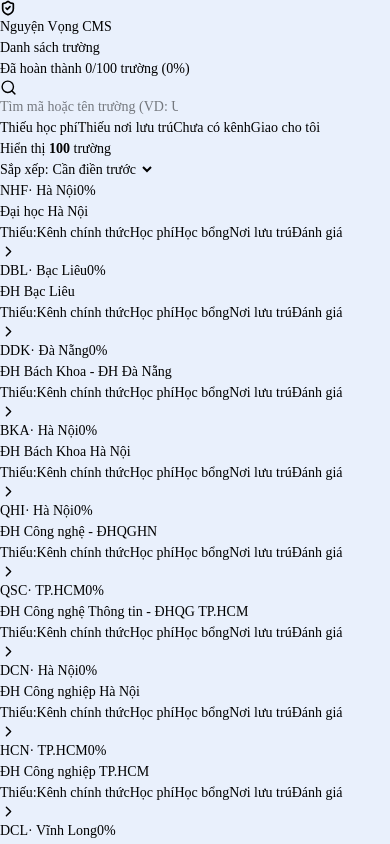
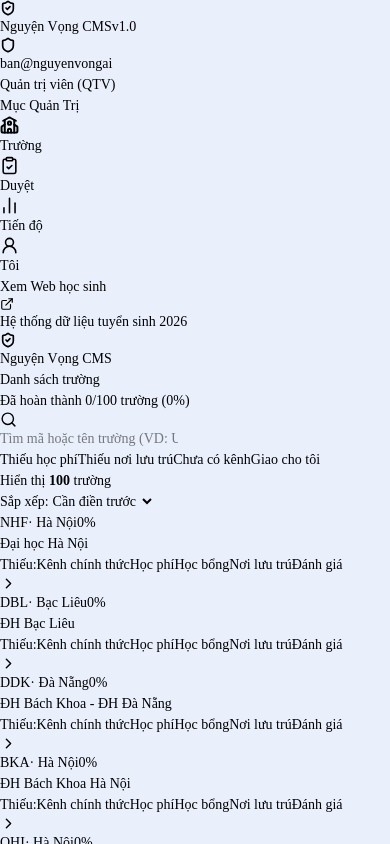
Before and after one commit to manhdungcr7/MLAI_HoTroTuyenSinh, a React (Vite) app in the folder cms/: page / in a window 390 px wide. Shown: the top 844 px of the page. Built offline with nearby package versions, Linux system fonts and the light colour scheme; no server answers.

Commit message:
feat(cms): them Desktop Sidebar responsive, phan quyen ro rang CTV/QTV va hoan thien kien truc Data

```diff
--- a/cms/src/giao-dien/index.css
+++ b/cms/src/giao-dien/index.css
@@ -51,8 +51,13 @@ body {
   :focus-visible { outline: 3px solid #8db4ff; outline-offset: 2px; }
 }
 
-/* Khung điện thoại: trên máy tính, ứng dụng nằm giữa một cột rộng 430px */
-.khung-ung-dung { max-width: 430px; margin: 0 auto; min-height: 100dvh; background: var(--color-nen); position: relative; box-shadow: 0 0 40px rgba(22, 100, 245, .08); overflow-x: clip; }
+/* Khung ứng dụng: trên mobile tối ưu 100%, trên desktop mở rộng layout toàn màn hình */
+.khung-ung-dung {
+  width: 100%;
+  min-height: 100dvh;
+  background: var(--color-nen);
+  position: relative;
+}
 .an-thanh-cuon::-webkit-scrollbar { display: none; }
 .an-thanh-cuon { scrollbar-width: none; }
 .vung-an-toan-duoi { padding-bottom: calc(env(safe-area-inset-bottom) + 6px); }
--- a/cms/src/thanh-phan/khung/khung-goc.tsx
+++ b/cms/src/thanh-phan/khung/khung-goc.tsx
@@ -1,23 +1,146 @@
-// BỘ KHUNG DUY NHẤT của CMS.
-import { type ReactNode } from "react";
+// BỘ KHUNG DUY NHẤT của CMS - Hỗ trợ Mobile và Desktop Sidebar chuẩn Responsive.
+import { useState, useEffect, type ReactNode } from "react";
 import { Link, Outlet, useLocation, useNavigate } from "react-router-dom";
-import { ArrowLeft, ChartNoAxesColumn, ClipboardCheck, School, ShieldCheck, UserRound, type LucideIcon } from "lucide-react";
+import {
+  ArrowLeft, ChartNoAxesColumn, ClipboardCheck, School, ShieldCheck,
+  UserRound, ExternalLink, RefreshCw, UserCheck, Shield, type LucideIcon
+} from "lucide-react";
 import { CAC_TAB } from "@cms/duong-dan";
 import { gop } from "@cms/thanh-phan/ui/nut-the";
 import { DangDungDuLieuMau } from "@cms/trang-thai/phien";
+import { chuyenDoiVaiTroMau, vaiTroMau, dangDungDuLieuMau } from "@cms/may-chu/che-do";
 
 const ICON_TAB: Record<(typeof CAC_TAB)[number]["id"], LucideIcon> = {
   truong: School, duyet: ClipboardCheck, tienDo: ChartNoAxesColumn, toi: UserRound,
 };
 
-/** Khung có thanh 4 mục ở dưới. Mọi màn của CMS nằm trong khung này. */
+/** Sidebar cho màn hình máy tính (md: >= 768px) */
+function SidebarDesktop() {
+  const { pathname } = useLocation();
+  const [vaiTro, setVaiTro] = useState(vaiTroMau());
+  const giaLap = dangDungDuLieuMau();
+
+  useEffect(() => {
+    const handleDoi = () => setVaiTro(vaiTroMau());
+    window.addEventListener("cms:vai-doi", handleDoi);
+    return () => window.removeEventListener("cms:vai-doi", handleDoi);
+  }, []);
+
+  const handleToggleRole = () => {
+    const moi = chuyenDoiVaiTroMau();
+    setVaiTro(moi);
+    window.location.reload();
+  };
+
+  return (
+    <aside className="hidden md:flex flex-col w-64 lg:w-72 bg-trang border-r border-vien shrink-0 sticky top-0 h-screen select-none z-30">
+      {/* 1. Header & Logo */}
+      <div className="p-5 border-b border-vien">
+        <div className="flex items-center justify-between">
+          <Logo />
+          <span className="text-[10.5px] font-extrabold px-2 py-0.5 rounded bg-xanh-nhat text-xanh">v1.0</span>
+        </div>
+
+        {/* Thẻ người dùng & Vai trò */}
+        <div className="mt-4 p-3 rounded-xl bg-slate-50 border border-vien/80">
+          <div className="flex items-center justify-between">
+            <div className="flex items-center gap-2 min-w-0">
+              <span className={gop(
+                "size-8 rounded-lg grid place-items-center text-white shrink-0 shadow-2xs",
+                vaiTro === "qtv" ? "bg-xanh" : "bg-luc"
+              )}>
+                {vaiTro === "qtv" ? <Shield size={16} strokeWidth={2.5} /> : <UserCheck size={16} strokeWidth={2.5} />}
+              </span>
+              <div className="min-w-0">
+                <p className="text-[12px] font-bold text-muc truncate">ban@nguyenvongai</p>
+                <p className={gop("text-[11px] font-extrabold leading-none mt-0.5", vaiTro === "qtv" ? "text-xanh" : "text-luc-chu")}>
+                  {vaiTro === "qtv" ? "Quản trị viên (QTV)" : "Tình nguyện viên (CTV)"}
+                </p>
+              </div>
+            </div>
+          </div>
+
+          {giaLap && (
+            <button
+              type="button"
+              onClick={handleToggleRole}
+              title="Nhấn để đổi vai trò thử nghiệm"
+              className="mt-2.5 w-full py-1.5 px-2 rounded-lg bg-trang hover:bg-xanh-nhat border border-vien text-[11.5px] font-bold text-chu flex items-center justify-center gap-1.5 transition-colors"
+            >
+              <RefreshCw size={12} className="text-xanh shrink-0" />
+              <span>Đổi sang: {vaiTro === "qtv" ? "CTV" : "QTV"}</span>
+            </button>
+          )}
+        </div>
+      </div>
+
+      {/* 2. Menu Điều Hướng Chính */}
+      <nav aria-label="Điều hướng desktop" className="flex-1 p-3.5 space-y-1.5 overflow-y-auto">
+        <p className="px-3 py-1 text-[11px] font-bold uppercase tracking-wider text-chu-phu/70">Mục Quản Trị</p>
+        {CAC_TAB.map((t) => {
+          const dang = t.khop(pathname);
+          const Icon = ICON_TAB[t.id];
+          return (
+            <Link
+              key={t.id}
+              to={t.den}
+              aria-current={dang ? "page" : undefined}
+              className={gop(
+                "flex items-center gap-3 px-3.5 py-2.5 rounded-xl font-bold text-[14px] transition-all",
+                dang
+                  ? "bg-xanh text-white shadow-xs font-extrabold"
+                  : "text-chu hover:bg-nen hover:text-muc"
+              )}
+            >
+              <Icon size={19} strokeWidth={dang ? 2.5 : 2} className={dang ? "text-white" : "text-chu-phu"} />
+              <span className="flex-1">{t.nhan}</span>
+              {t.id === "duyet" && vaiTro === "ctv" && (
+                <span className={gop("text-[10px] font-extrabold px-1.5 py-0.5 rounded", dang ? "bg-white/20 text-white" : "bg-cam-nhat text-cam-chu")}>
+                  QTV
+                </span>
+              )}
+            </Link>
+          );
+        })}
+      </nav>
+
+      {/* 3. Footer Sidebar */}
+      <div className="p-4 border-t border-vien bg-slate-50/70 text-[12px] space-y-2">
+        <a
+          href="/"
+          target="_blank"
+          rel="noreferrer"
+          className="flex items-center justify-between py-2 px-3 rounded-lg bg-trang border border-vien text-chu hover:text-xanh font-bold transition-colors"
+        >
+          <span>Xem Web học sinh</span>
+          <ExternalLink size={14} className="text-chu-phu" />
+        </a>
+        <div className="px-1 text-[11px] text-chu-phu leading-relaxed">
+          <p>Hệ thống dữ liệu tuyển sinh 2026</p>
+        </div>
+      </div>
+    </aside>
+  );
+}
+
+/** Khung có thanh điều hướng: Mobile có thanh dưới, Desktop có Sidebar trái */
 export function KhungCoThanhDuoi() {
   const { pathname } = useLocation();
   return (
-    <div className="khung-ung-dung min-h-screen pb-24 md:pb-28 antialiased">
-      <DangDungDuLieuMau />
-      <Outlet />
-      <nav aria-label="Điều hướng chính" className="fixed bottom-0 inset-x-0 z-40 mx-auto max-w-[430px] md:max-w-[600px] bg-trang/95 backdrop-blur-none border-t border-vien shadow-[0_-2px_10px_rgba(0,0,0,0.03)] vung-an-toan-duoi">
+    <div className="khung-ung-dung min-h-screen antialiased flex flex-col md:flex-row bg-nen">
+      {/* Sidebar bên trái cho Laptop / Desktop */}
+      <SidebarDesktop />
+
+      {/* Vùng nội dung chính */}
+      <div className="flex-1 min-w-0 flex flex-col min-h-screen">
+        <DangDungDuLieuMau />
+        <div className="flex-1 pb-24 md:pb-12 max-w-5xl w-full mx-auto">
+          <Outlet />
+        </div>
+      </div>
+
+      {/* Bottom Navigation chỉ hiện trên Mobile */}
+      <nav aria-label="Điều hướng chính mobile" className="md:hidden fixed bottom-0 inset-x-0 z-40 bg-trang/95 backdrop-blur-none border-t border-vien shadow-[0_-2px_10px_rgba(0,0,0,0.03)] vung-an-toan-duoi">
         <ul className="grid grid-cols-4 px-1">
           {CAC_TAB.map((t) => {
             const dang = t.khop(pathname);
@@ -69,14 +192,15 @@ export function Logo({ nho }: { nho?: boolean }) {
 /** Đầu trang CỦA MỤC (trang gốc): logo + tiêu đề lớn, tối ưu không rớt dòng. */
 export function DauTrangChinh({ tieuDe, moTa, phai }: { tieuDe: ReactNode; moTa?: string; phai?: ReactNode }) {
   return (
-    <header className="px-4 pt-3.5 pb-2">
+    <header className="px-4 md:px-6 pt-3.5 md:pt-6 pb-2">
       <div className="flex items-center justify-between">
-        <Logo nho />
+        <div className="md:hidden"><Logo nho /></div>
+        <div className="hidden md:block" />
         {phai}
       </div>
       <div className="mt-2.5 min-w-0">
-        <h1 className="text-[22px] md:text-[24px] leading-tight font-extrabold text-muc tracking-tight">{tieuDe}</h1>
-        {moTa && <p className="text-[13px] text-chu-phu mt-0.5 leading-snug">{moTa}</p>}
+        <h1 className="text-[22px] md:text-[26px] leading-tight font-extrabold text-muc tracking-tight">{tieuDe}</h1>
+        {moTa && <p className="text-[13px] md:text-[14px] text-chu-phu mt-0.5 leading-snug">{moTa}</p>}
       </div>
     </header>
   );
@@ -86,7 +210,7 @@ export function DauTrangChinh({ tieuDe, moTa, phai }: { tieuDe: ReactNode; moTa?
 export function DauTrangCoQuayLai({ tieuDe, quayLai, phai, moTa }: { tieuDe: string; quayLai?: string; phai?: ReactNode; moTa?: string }) {
   const nav = useNavigate();
   return (
-    <header className="sticky top-0 z-30 bg-nen border-b border-vien/80 px-2 min-h-[52px] flex items-center gap-2 shadow-2xs">
+    <header className="sticky top-0 z-30 bg-nen border-b border-vien/80 px-2 md:px-6 min-h-[52px] md:min-h-[60px] flex items-center gap-2 shadow-2xs">
       <button
         type="button"
         onClick={() => (quayLai ? nav(quayLai) : nav(-1))}
@@ -95,9 +219,9 @@ export function DauTrangCoQuayLai({ tieuDe, quayLai, phai, moTa }: { tieuDe: str
       >
         <ArrowLeft size={20} strokeWidth={2.2} />
       </button>
-      <div className="flex-1 min-w-0 text-center py-1">
-        <h1 className="text-[15px] font-extrabold text-muc truncate leading-tight">{tieuDe}</h1>
-        {moTa && <p className="text-[11.5px] text-chu-phu truncate leading-none mt-0.5">{moTa}</p>}
+      <div className="flex-1 min-w-0 text-center md:text-left py-1 md:px-2">
+        <h1 className="text-[15px] md:text-[17px] font-extrabold text-muc truncate leading-tight">{tieuDe}</h1>
+        {moTa && <p className="text-[11.5px] md:text-[12.5px] text-chu-phu truncate leading-none mt-0.5">{moTa}</p>}
       </div>
       <div className="min-w-[44px] flex justify-end shrink-0">
         {phai}
@@ -107,5 +231,5 @@ export function DauTrangCoQuayLai({ tieuDe, quayLai, phai, moTa }: { tieuDe: str
 }
 
 export function NoiDung({ children, className }: { children: ReactNode; className?: string }) {
-  return <main className={gop("px-4 pb-6 space-y-3.5 hien-len", className)}>{children}</main>;
+  return <main className={gop("px-4 md:px-6 pb-6 space-y-4 hien-len", className)}>{children}</main>;
 }
--- a/cms/src/tinh-nang/tien-do/tong-quan-tien-do.tsx
+++ b/cms/src/tinh-nang/tien-do/tong-quan-tien-do.tsx
@@ -120,7 +120,7 @@ export default function TongQuanTienDo() {
             {/* THỐNG KÊ THEO MỤC */}
             <div className="space-y-2 pt-0.5">
               <h3 className="font-extrabold text-[15px] text-muc px-0.5">Tình trạng theo từng mục</h3>
-              <div className="grid grid-cols-2 gap-2">
+              <div className="grid grid-cols-2 md:grid-cols-3 lg:grid-cols-5 gap-2.5">
                 {MUC_CAN_DU.map((m) => {
                   const thieuCount = thongKe.thieuTheoMuc[m] ?? 0;
                   const duCount = thongKe.tong - thieuCount;
@@ -167,7 +167,7 @@ export default function TongQuanTienDo() {
                   🎉 Tuyệt vời! Tất cả các trường đã đủ 100% dữ liệu.
                 </div>
               ) : (
-                <div className="space-y-2">
+                <div className="grid grid-cols-1 md:grid-cols-2 gap-2">
                   {thongKe.conThieu.slice(0, 10).map((t) => {
                     const truong = truongTheoMa(t.maTruong);
                     return (
--- a/cms/src/tinh-nang/toi/trang-toi.tsx
+++ b/cms/src/tinh-nang/toi/trang-toi.tsx
@@ -2,7 +2,7 @@ import { useState, useEffect } from "react";
 import { Link } from "react-router-dom";
 import {
   UserRound, UploadCloud, Users, ListFilter,
-  History, ChevronRight
+  History, ChevronRight, School
 } from "lucide-react";
 import { DUONG_DAN } from "@cms/duong-dan";
 import { layToi, phatHanh, thongBaoLoi, type Toi } from "@cms/may-chu/api";
@@ -193,6 +193,33 @@ export default function TrangToi() {
               </div>
             )}
 
+            {/* NẾU LÀ CTV: HƯỚNG DẪN & NHIỆM VỤ */}
+            {!laQtv && (
+              <div className="space-y-3 pt-1">
+                <h3 className="font-extrabold text-[15px] text-muc px-0.5">Nhiệm vụ của bạn</h3>
+                <The className="p-4 space-y-3 bg-gradient-to-br from-xanh-nhat/40 to-trang border-xanh/30 shadow-2xs">
+                  <h4 className="font-bold text-[14px] text-muc">Quy trình đóng góp 3 bước:</h4>
+                  <ul className="space-y-2 text-[12.5px] text-chu">
+                    <li className="flex items-start gap-2">
+                      <span className="size-5 rounded-full bg-xanh text-white font-bold text-[11px] grid place-items-center shrink-0">1</span>
+                      <span>Vào tab <b>Trường</b>, chọn trường được phân công hoặc trường bạn có dữ liệu.</span>
+                    </li>
+                    <li className="flex items-start gap-2">
+                      <span className="size-5 rounded-full bg-xanh text-white font-bold text-[11px] grid place-items-center shrink-0">2</span>
+                      <span>Nhập thông tin (Kênh, Học phí, Học bổng, Nơi lưu trú) kèm <b>link đề án/thông báo 2026</b>.</span>
+                    </li>
+                    <li className="flex items-start gap-2">
+                      <span className="size-5 rounded-full bg-xanh text-white font-bold text-[11px] grid place-items-center shrink-0">3</span>
+                      <span>Bấm <b>Lưu & Gửi duyệt</b>. Quản trị viên (QTV) sẽ kiểm tra và xuất bản lên hệ thống cho học sinh.</span>
+                    </li>
+                  </ul>
+                  <Link to={DUONG_DAN.truong()} className="block pt-1">
+                    <Nut bieuTuong={School}>Bắt đầu nhập dữ liệu</Nut>
+                  </Link>
+                </The>
+              </div>
+            )}
+
           </div>
         )}
       </NoiDung>
--- a/cms/src/tinh-nang/truong/danh-sach-truong.tsx
+++ b/cms/src/tinh-nang/truong/danh-sach-truong.tsx
@@ -145,7 +145,7 @@ export default function DanhSachTruong() {
             moTa="Thử đổi từ khóa tìm kiếm hoặc bỏ bớt các bộ lọc."
           />
         ) : (
-          <div className="space-y-2">
+          <div className="grid grid-cols-1 md:grid-cols-2 gap-3">
             {daLoc.map((t) => {
               const pt = tiLeDu(t.tienDo);
               const du = t.tienDo.du;
```
Also changed, not shown: cms/src/may-chu/che-do.ts (+11 -0 lines), cms/src/tinh-nang/duyet/danh-sach-duyet.tsx (+7 -0 lines), 1 other file (tests, documents, lock files or other folders).
